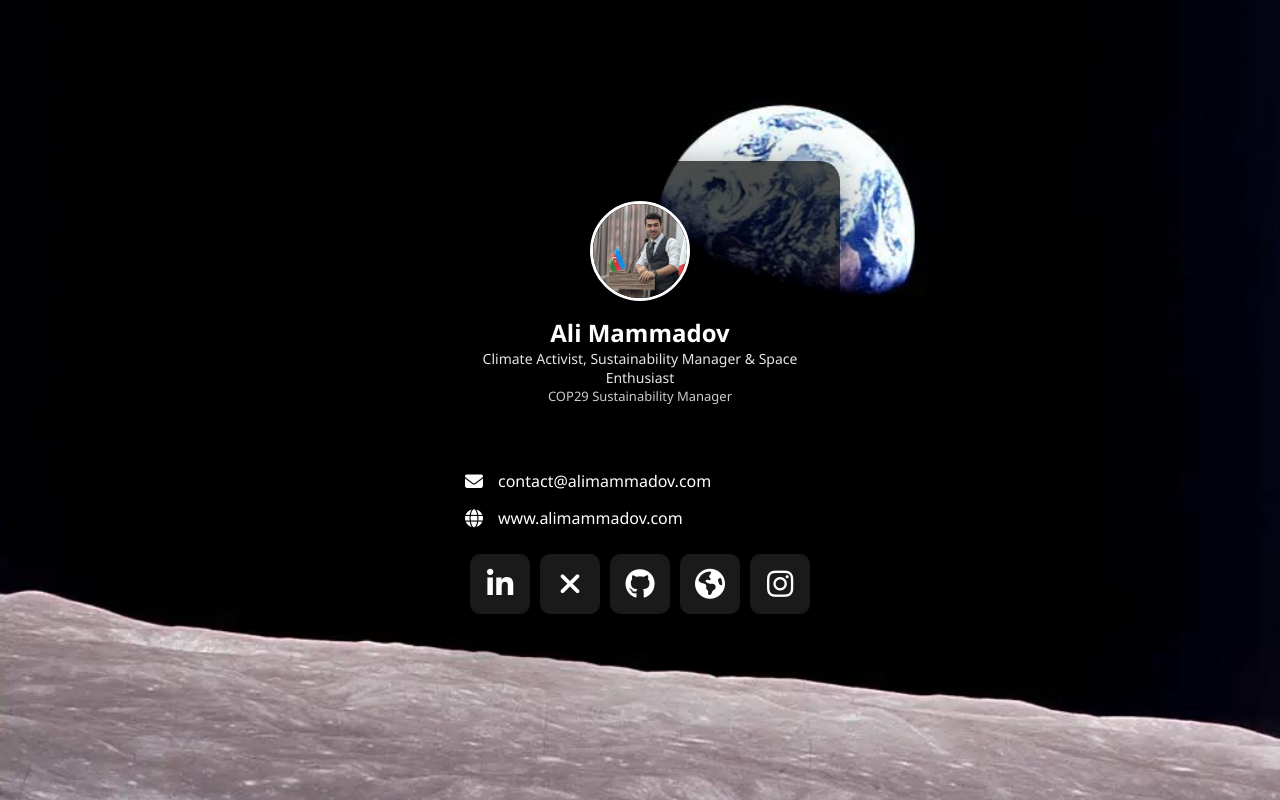
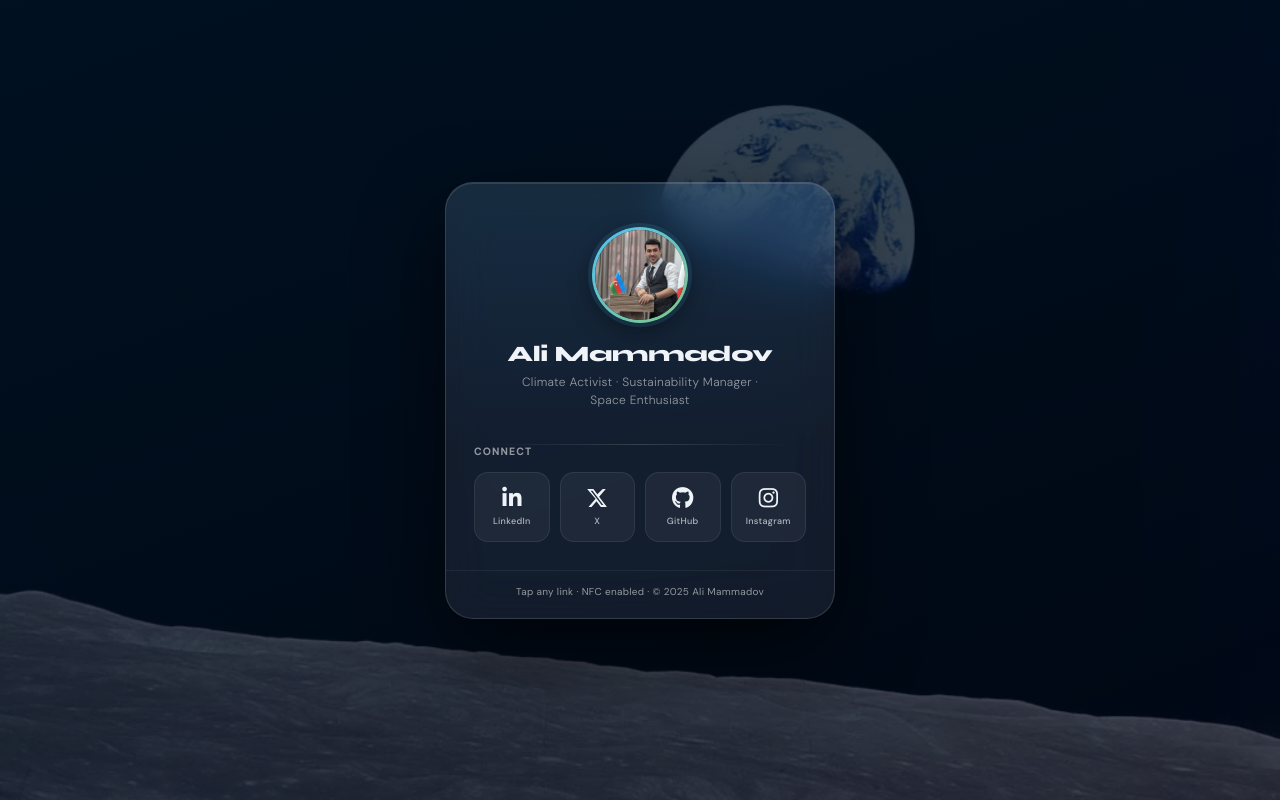
Before and after one commit to Ali-M-NHTEB/NFC-card, a plain HTML site: page index.html in a window 1280 px wide. Drawn offline with Linux system fonts and the light colour scheme.

Commit message:
Refactor index.html for improved styling and structure

```diff
--- a/index.html
+++ b/index.html
@@ -4,133 +4,327 @@
   <meta charset="UTF-8" />
   <meta name="viewport" content="width=device-width, initial-scale=1.0"/>
   <title>Ali Mammadov - Digital Business Card</title>
-  <script src="https://kit.fontawesome.com/a076d05399.js" crossorigin="anonymous"></script>
   <link href="https://cdnjs.cloudflare.com/ajax/libs/font-awesome/6.4.0/css/all.min.css" rel="stylesheet">
+  <link href="https://fonts.googleapis.com/css2?family=Syne:wght@400;600;700;800&family=DM+Sans:ital,wght@0,300;0,400;0,500;1,300&display=swap" rel="stylesheet">
   <style>
-    * { box-sizing: border-box; margin: 0; padding: 0; }
+    *, *::before, *::after { box-sizing: border-box; margin: 0; padding: 0; }
+
+    :root {
+      --glass: rgba(255,255,255,0.07);
+      --glass-border: rgba(255,255,255,0.15);
+      --accent: #4fc3f7;
+      --accent2: #81c784;
+      --text: #f0f4f8;
+      --muted: rgba(255,255,255,0.55);
+    }
+
     body {
-      font-family: 'Segoe UI', sans-serif;
+      font-family: 'DM Sans', sans-serif;
       background: url('earthrise.jpg') no-repeat center center fixed;
       background-size: cover;
-      color: #fff;
+      color: var(--text);
       min-height: 100vh;
       display: flex;
       justify-content: center;
       align-items: center;
+      padding: 20px;
     }
+
+    /* Dark overlay */
+    body::before {
+      content: '';
+      position: fixed;
+      inset: 0;
+      background: linear-gradient(160deg, rgba(0,20,40,0.82) 0%, rgba(0,10,25,0.75) 100%);
+      z-index: 0;
+    }
+
     .card-container {
-      background: rgba(0, 0, 0, 0.7);
-      max-width: 400px;
-      width: 90%;
+      position: relative;
+      z-index: 1;
+      background: var(--glass);
+      backdrop-filter: blur(24px) saturate(1.4);
+      -webkit-backdrop-filter: blur(24px) saturate(1.4);
+      max-width: 390px;
+      width: 100%;
+      border-radius: 28px;
+      border: 1px solid var(--glass-border);
+      box-shadow: 0 32px 80px rgba(0,0,0,0.6), inset 0 1px 0 rgba(255,255,255,0.12);
+      overflow: hidden;
+      animation: rise 0.75s cubic-bezier(0.22,1,0.36,1) both;
+    }
+
+    @keyframes rise {
+      from { opacity: 0; transform: translateY(36px) scale(0.96); }
+      to   { opacity: 1; transform: translateY(0) scale(1); }
+    }
+
+    /* ── Header ── */
+    .header {
+      position: relative;
+      text-align: center;
+      padding: 44px 28px 32px;
+      background: linear-gradient(180deg, rgba(79,195,247,0.08) 0%, transparent 100%);
+    }
+
+    .header::after {
+      content: '';
+      position: absolute;
+      bottom: 0; left: 10%; right: 10%;
+      height: 1px;
+      background: linear-gradient(90deg, transparent, var(--glass-border), transparent);
+    }
+
+    .avatar-ring {
+      width: 96px; height: 96px;
+      margin: 0 auto 18px;
+      border-radius: 50%;
+      padding: 3px;
+      background: linear-gradient(135deg, var(--accent), var(--accent2));
+      box-shadow: 0 0 0 4px rgba(79,195,247,0.12), 0 8px 24px rgba(0,0,0,0.4);
+    }
+
+    .avatar-ring img {
+      width: 100%; height: 100%;
+      border-radius: 50%;
+      object-fit: cover;
+      display: block;
+      background: #1a2a3a;
+    }
+
+    /* Fallback initials if image missing */
+    .avatar-fallback {
+      width: 100%; height: 100%;
+      border-radius: 50%;
+      background: linear-gradient(135deg, #1a3a5c, #0d2137);
+      display: flex; align-items: center; justify-content: center;
+      font-family: 'Syne', sans-serif;
+      font-size: 28px; font-weight: 800;
+      letter-spacing: -1px;
+      color: var(--accent);
+    }
+
+    .name {
+      font-family: 'Syne', sans-serif;
+      font-size: 22px;
+      font-weight: 800;
+      letter-spacing: -0.3px;
+      margin-bottom: 6px;
+    }
+
+    .title {
+      font-size: 12px;
+      font-weight: 300;
+      color: var(--muted);
+      letter-spacing: 0.3px;
+      line-height: 1.5;
+      max-width: 250px;
+      margin: 0 auto 4px;
+    }
+
+    .badge {
+      display: inline-flex;
+      align-items: center;
+      gap: 6px;
+      margin-top: 10px;
+      padding: 5px 12px;
       border-radius: 20px;
-      box-shadow: 0 10px 40px rgba(0,0,0,0.5);
-      overflow: hidden;
-      animation: slideIn 0.8s ease-out;
-      color: #fff;
+      font-size: 11px;
+      font-weight: 500;
+      letter-spacing: 0.3px;
+      background: rgba(79,195,247,0.12);
+      border: 1px solid rgba(79,195,247,0.25);
+      color: var(--accent);
     }
-    @keyframes slideIn {
-      from { opacity: 0; transform: translateY(40px) scale(0.95); }
-      to { opacity: 1; transform: translateY(0) scale(1); }
-    }
-    .header {
-      text-align: center;
-      padding: 40px 20px;
-    }
-    .profile-image {
-      width: 100px;
-      height: 100px;
-      border-radius: 50%;
-      overflow: hidden;
-      margin: 0 auto 15px;
-      border: 3px solid #fff;
-    }
-    .profile-image img {
-      width: 100%;
-      height: 100%;
-      object-fit: cover;
-    }
-    .name { font-size: 24px; font-weight: bold; }
-    .title { font-size: 14px; opacity: 0.9; }
-    .company { font-size: 13px; opacity: 0.8; }
-    .content { padding: 25px; }
+
+    .badge i { font-size: 10px; }
+
+    /* ── Content ── */
+    .content { padding: 28px 28px 24px; }
+
     .contact-item {
       display: flex;
       align-items: center;
-      margin-bottom: 15px;
+      gap: 14px;
+      padding: 11px 14px;
+      border-radius: 12px;
       text-decoration: none;
-      color: #fff;
-      font-weight: 500;
+      color: var(--text);
+      font-size: 13.5px;
+      font-weight: 400;
+      margin-bottom: 8px;
+      background: rgba(255,255,255,0.04);
+      border: 1px solid rgba(255,255,255,0.07);
+      transition: background 0.2s, border-color 0.2s, transform 0.2s;
     }
-    .contact-item i {
-      font-size: 18px;
-      margin-right: 15px;
+
+    .contact-item:hover {
+      background: rgba(79,195,247,0.08);
+      border-color: rgba(79,195,247,0.25);
+      transform: translateX(3px);
     }
-    .social-links {
+
+    .contact-icon {
+      width: 34px; height: 34px;
+      border-radius: 8px;
+      background: rgba(79,195,247,0.1);
+      display: flex; align-items: center; justify-content: center;
+      flex-shrink: 0;
+    }
+
+    .contact-icon i { font-size: 14px; color: var(--accent); }
+
+    /* ── Social Grid ── */
+    .social-section {
+      padding: 0 28px 28px;
+    }
+
+    .social-label {
+      font-size: 10px;
+      font-weight: 600;
+      letter-spacing: 1.5px;
+      text-transform: uppercase;
+      color: var(--muted);
+      margin-bottom: 14px;
+    }
+
+    .social-grid {
+      display: grid;
+      grid-template-columns: repeat(5, 1fr);
+      gap: 10px;
+    }
+
+    .social-link {
       display: flex;
-      flex-wrap: wrap;
-      justify-content: center;
-      gap: 10px;
-      margin-top: 25px;
-    }
-    .social-link {
-      text-decoration: none;
-      color: white;
-      background: rgba(255, 255, 255, 0.1);
-      padding: 15px;
-      border-radius: 10px;
-      display: flex;
+      flex-direction: column;
       align-items: center;
       justify-content: center;
-      gap: 8px;
-      transition: all 0.3s ease;
-      font-size: 30px;
-      min-width: 60px;
-      min-height: 60px;
+      gap: 6px;
+      padding: 14px 6px;
+      border-radius: 14px;
+      text-decoration: none;
+      color: var(--text);
+      background: rgba(255,255,255,0.05);
+      border: 1px solid rgba(255,255,255,0.08);
+      transition: all 0.25s cubic-bezier(0.22,1,0.36,1);
+      position: relative;
+      overflow: hidden;
     }
-    .social-link:hover {
-      background: rgba(255, 255, 255, 0.3);
+
+    .social-link::before {
+      content: '';
+      position: absolute;
+      inset: 0;
+      opacity: 0;
+      transition: opacity 0.25s;
+      border-radius: inherit;
     }
-    @media (max-width: 480px) {
+
+    .social-link:hover { transform: translateY(-3px); box-shadow: 0 8px 20px rgba(0,0,0,0.3); }
+    .social-link:hover::before { opacity: 1; }
+
+    .social-link i { font-size: 22px; position: relative; z-index: 1; }
+
+    .social-link span {
+      font-size: 9px;
+      font-weight: 500;
+      letter-spacing: 0.3px;
+      opacity: 0.7;
+      position: relative;
+      z-index: 1;
+    }
+
+    /* Per-network colors on hover */
+    .sl-linkedin { --c: #0077b5; }
+    .sl-x        { --c: #e7e7e7; }
+    .sl-github   { --c: #f0f6fc; }
+    .sl-portfolio{ --c: #4fc3f7; }
+    .sl-instagram{ --c: #e1306c; }
+
+    .sl-linkedin::before  { background: rgba(0,119,181,0.15); }
+    .sl-x::before         { background: rgba(231,231,231,0.1); }
+    .sl-github::before    { background: rgba(240,246,252,0.1); }
+    .sl-portfolio::before { background: rgba(79,195,247,0.12); }
+    .sl-instagram::before { background: linear-gradient(135deg, rgba(225,48,108,0.15), rgba(253,140,0,0.12)); }
+
+    .sl-linkedin:hover i  { color: #4fc3f7; }
+    .sl-x:hover i         { color: #e7e7e7; }
+    .sl-github:hover i    { color: #f0f6fc; }
+    .sl-portfolio:hover i { color: #4fc3f7; }
+    .sl-instagram:hover i { color: #e1306c; }
+
+    /* ── Footer ── */
+    .footer {
+      text-align: center;
+      padding: 14px 20px 20px;
+      font-size: 10px;
+      color: var(--muted);
+      letter-spacing: 0.3px;
+      border-top: 1px solid rgba(255,255,255,0.06);
+    }
+
+    @media (max-width: 400px) {
       .name { font-size: 20px; }
-      .title, .company { font-size: 12px; }
+      .social-grid { grid-template-columns: repeat(5, 1fr); gap: 8px; }
+      .social-link { padding: 12px 4px; }
+      .social-link i { font-size: 20px; }
     }
   </style>
 </head>
 <body>
   <div class="card-container">
+
+    <!-- Header -->
     <div class="header">
-      <div class="profile-image">
-        <img src="ali-mammadov-profile.jpg" alt="Ali Mammadov Profile">
+      <div class="avatar-ring">
+        <img src="ali-mammadov-profile.jpg" alt="Ali Mammadov"
+             onerror="this.style.display='none'; this.nextElementSibling.style.display='flex';">
+        <div class="avatar-fallback" style="display:none;">AM</div>
       </div>
       <div class="name">Ali Mammadov</div>
-      <div class="title">Climate Activist, Sustainability Manager & Space Enthusiast</div>
-      <div class="company">COP29 Sustainability Manager</div>
+      <div class="title">Climate Activist · Sustainability Manager · Space Enthusiast</div>
+
     </div>
-    <div class="content">
-      <a href="mailto:contact@alimammadov.com" class="contact-item">
-        <i class="fas fa-envelope"></i> contact@alimammadov.com
-      </a>
-      <a href="https://www.alimammadov.com" class="contact-item" target="_blank">
-        <i class="fas fa-globe"></i> www.alimammadov.com
-      </a>
-      <div class="social-links">
-        <a class="social-link" href="https://www.linkedin.com/in/ali-etbn" target="_blank">
+
+
+
+    <!-- Social Links -->
+    <div class="social-section">
+      <div class="social-label">Connect</div>
+      <div class="social-grid" style="grid-template-columns: repeat(4, 1fr);">
+
+        <a class="social-link sl-linkedin" href="https://www.linkedin.com/in/ali-etbn" target="_blank">
           <i class="fab fa-linkedin-in"></i>
+          <span>LinkedIn</span>
         </a>
-        <a class="social-link" href="https://x.com/9562ali" target="_blank">
-          <i class="fas fa-times"></i>
+
+        <a class="social-link sl-x" href="https://x.com/9562ali" target="_blank">
+          <i style="display:flex; align-items:center; justify-content:center;">
+            <svg viewBox="0 0 24 24" width="22" height="22" fill="currentColor" xmlns="http://www.w3.org/2000/svg">
+              <path d="M18.244 2.25h3.308l-7.227 8.26 8.502 11.24H16.17l-4.714-6.231-5.401 6.231H2.744l7.73-8.835L1.254 2.25H8.08l4.261 5.632 5.903-5.632Zm-1.161 17.52h1.833L7.084 4.126H5.117z"/>
+            </svg>
+          </i>
+          <span>X</span>
         </a>
-        <a class="social-link" href="https://github.com/Ali-M-NHTEB" target="_blank">
+
+        <a class="social-link sl-github" href="https://github.com/Ali-M-NHTEB" target="_blank">
           <i class="fab fa-github"></i>
+          <span>GitHub</span>
         </a>
-        <a class="social-link" href="https://alimammadov.com/portfolio" target="_blank">
-          <i class="fas fa-globe-americas"></i>
+
+        <a class="social-link sl-instagram" href="https://www.instagram.com/ali.etbn" target="_blank">
+          <i class="fab fa-instagram"></i>
+          <span>Instagram</span>
         </a>
-        <a class="social-link" href="https://www.instagram.com/ali.etbn" target="_blank">
-          <i class="fab fa-instagram"></i>
-        </a>
+
       </div>
     </div>
+
+    <!-- Footer -->
+    <div class="footer">
+      Tap any link · NFC enabled · © 2025 Ali Mammadov
+    </div>
+
   </div>
 </body>
 </html>
```
